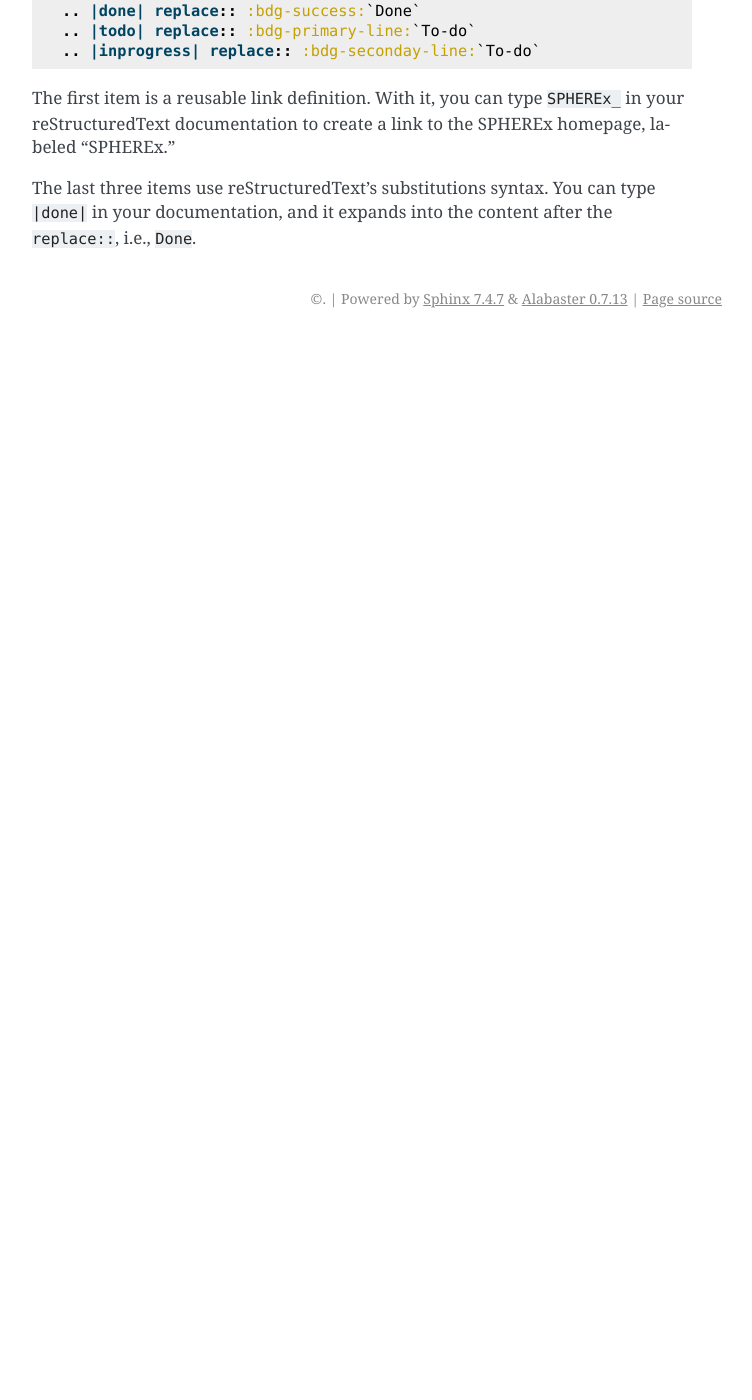
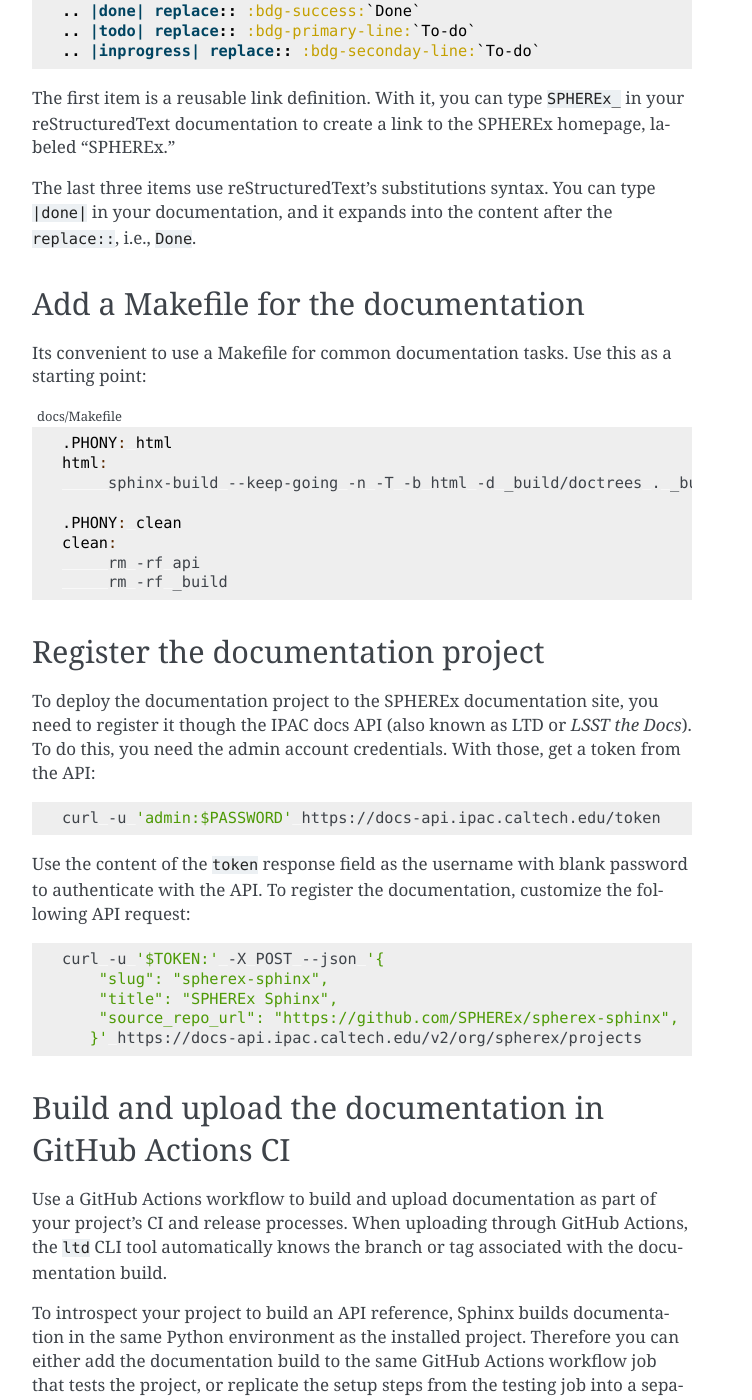
Before and after one commit to SPHEREx/spherex-sphinx, a Sphinx documentation site: the page built from docs/user-guide/getting-started.rst, in a window 1280 px wide and 1400 px high, scrolled down 1979 px. Shown: the whole window, without its empty margins (388-1140 px from the left). Built offline with Sphinx 7.4.7, drawn with Linux system fonts in a browser that asks for light colours; pages that are not in the unit, such as notebooks, are missing from menus; cross-references to code outside the pages are shown as plain code; before the commit the page ends 2317 px from its top, so only the background shows below that; some of the changed text lies outside the part shown.

Commit message:
Add docs on setting up CI
This completes the Getting started guide to fully set up a project,
including CI and registering the project with the API.

```diff
--- a/docs/user-guide/getting-started.rst
+++ b/docs/user-guide/getting-started.rst
@@ -14,6 +14,27 @@
 
 .. tab-set::
 
+   .. tab-item:: pyproject.toml
+
+      Often in a Python package, development and documentation-only dependencies are installed via an "extra" rather than in the main dependencies list:
+
+      .. code-block:: toml
+         :caption: pyproject.toml
+
+         [project.optional-dependencies]
+         docs = [
+             "spherex-sphinx @ git+https://github.com/SPHEREX/spherex-sphinx.git@main"
+         ]
+
+   .. tab-item:: requirements.txt
+
+      If using a pip requirements file, you can specify the spherex-sphinx dependency like this:
+
+      .. code-block:: text
+         :caption: requirements.txt
+
+         git+https://github.com/SPHEREX/spherex-sphinx.git@main
+
    .. tab-item:: pip
 
       You can directly install spherex-sphinx into your Python environment:
@@ -22,24 +43,6 @@
 
          pip install git+https://github.com/SPHEREX/spherex-sphinx.git@main
 
-   .. tab-item:: requirements.txt
-
-      .. code-block:: text
-         :caption: requirements.txt
-
-         git+https://github.com/SPHEREX/spherex-sphinx.git@main
-
-   .. tab-item:: pyproject.toml
-
-      Often in a Python package, development and documentation-only dependencies are installed via an "extra" rather than in the main dependencies list:
-
-      .. code-block:: toml
-         :caption: pyproject.toml
-
-         [project.optional-dependencies]
-         dev = [
-             "spherex-sphinx @ git+https://github.com/SPHEREX/spherex-sphinx.git@main"
-         ]
 
 Add a Sphinx configuration file, conf.py
 ========================================
@@ -49,7 +52,7 @@
 At the base of your documentation project (which might be the ``docs`` directory for a software documentation project, or the Git repository's root directory for a standalone documentation site), add this ``conf.py`` file:
 
 .. code-block:: py
-   :caption: conf.py
+   :caption: docs/conf.py
 
    """The Sphinx configuration is derived from spherexsphinx.conf.base
    and can be extended by setting additional variables after the import.
@@ -71,7 +74,7 @@
 Add and customize this ``spherex.toml`` file:
 
 .. code-block:: toml
-   :caption: spherex.toml
+   :caption: docs/spherex.toml
 
    [project]
    title = "SPHEREx Sphinx"
@@ -92,11 +95,11 @@
 ===================================================
 
 This is an optional file that you can add in the same directory as both ``spherex.toml`` and ``conf.py``.
-It's contents are automatically added to each reStructuredText source file and is a great place to put common link definitions and substitutions for your documentation project.
+Its contents are automatically added to each reStructuredText source file and is a great place to put common link definitions and substitutions for your documentation project.
 An example:
 
 .. code-block:: rst
-   :caption: _rst_epilog.rst
+   :caption: docs/_rst_epilog.rst
 
    .. _SPHEREx: https://spherex.caltech.edu
 
@@ -109,3 +112,83 @@
 
 The last three items use reStructuredText's substitutions syntax.
 You can type ``|done|`` in your documentation, and it expands into the content after the ``replace::``, i.e., :bdg-success:`Done`.
+
+Add a Makefile for the documentation
+====================================
+
+Its convenient to use a Makefile for common documentation tasks.
+Use this as a starting point:
+
+.. code-block:: makefile
+   :caption: docs/Makefile
+
+   .PHONY: html
+   html:
+   	sphinx-build --keep-going -n -T -b html -d _build/doctrees . _build/html
+
+   .PHONY: clean
+   clean:
+   	rm -rf api
+   	rm -rf _build
+
+Register the documentation project
+==================================
+
+To deploy the documentation project to the SPHEREx documentation site, you need to register it though the IPAC docs API (also known as LTD or *LSST the Docs*).
+To do this, you need the admin account credentials.
+With those, get a token from the API:
+
+.. code-block:: sh
+
+   curl -u 'admin:$PASSWORD' https://docs-api.ipac.caltech.edu/token
+
+Use the content of the ``token`` response field as the username with blank password to authenticate with the API.
+To register the documentation, customize the following API request:
+
+.. code-block:: sh
+
+   curl -u '$TOKEN:' -X POST --json '{
+       "slug": "spherex-sphinx",
+       "title": "SPHEREx Sphinx",
+       "source_repo_url": "https://github.com/SPHEREx/spherex-sphinx",
+      }' https://docs-api.ipac.caltech.edu/v2/org/spherex/projects
+
+Build and upload the documentation in GitHub Actions CI
+=======================================================
+
+Use a GitHub Actions workflow to build and upload documentation as part of your project's CI and release processes.
+When uploading through GitHub Actions, the ``ltd`` CLI tool automatically knows the branch or tag associated with the documentation build.
+
+To introspect your project to build an API reference, Sphinx builds documentation in the same Python environment as the installed project.
+Therefore you can either add the documentation build to the same GitHub Actions workflow job that tests the project, or replicate the setup steps from the testing job into a separate documentation job.
+When your software is installed, ensure that it's installed with the ``[docs]`` extra to include the documentation dependencies.
+
+These workflow steps are an example of how to build and upload documentation in GitHub Actions, assuming that the project is already checked out and installed:
+
+.. code-block:: yaml
+   :caption: .github/workflows/docs.yaml
+
+   # For rendering class inheritance diagrams
+   - name: Install graphviz
+     run: |
+       sudo apt-get install graphviz
+
+   - name: Build documentation
+     run: |
+       cd docs
+       make html
+
+   - name: Install LTD Conveyor
+     run: |
+       python -m pip install ltd-conveyor==0.9.0a2
+
+   - name: Upload documentation
+     if: github.event_name == 'push' || github.event_name == 'workflow_dispatch'
+     env:
+       LTD_PASSWORD: ${{ secrets.SPHEREX_DOCS_API_PASSWORD }}
+       LTD_USERNAME: spherex-upload
+       DOCNAME: example # UPDATE to match the registered "slug"
+     run: |
+       ltd --host https://docs-api.ipac.caltech.edu upload \
+         --org spherex --project ${{ env.DOCNAME }} --gh \
+         --dir docs/_build/html
```
